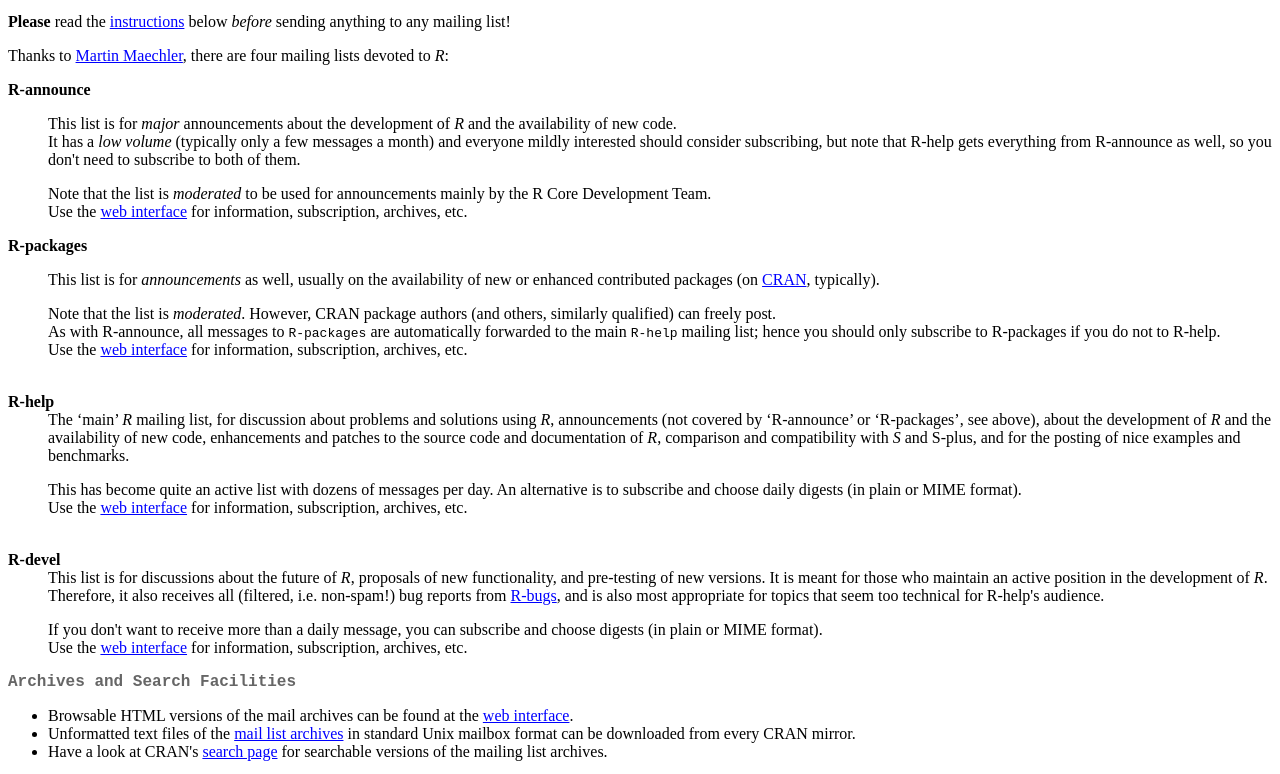
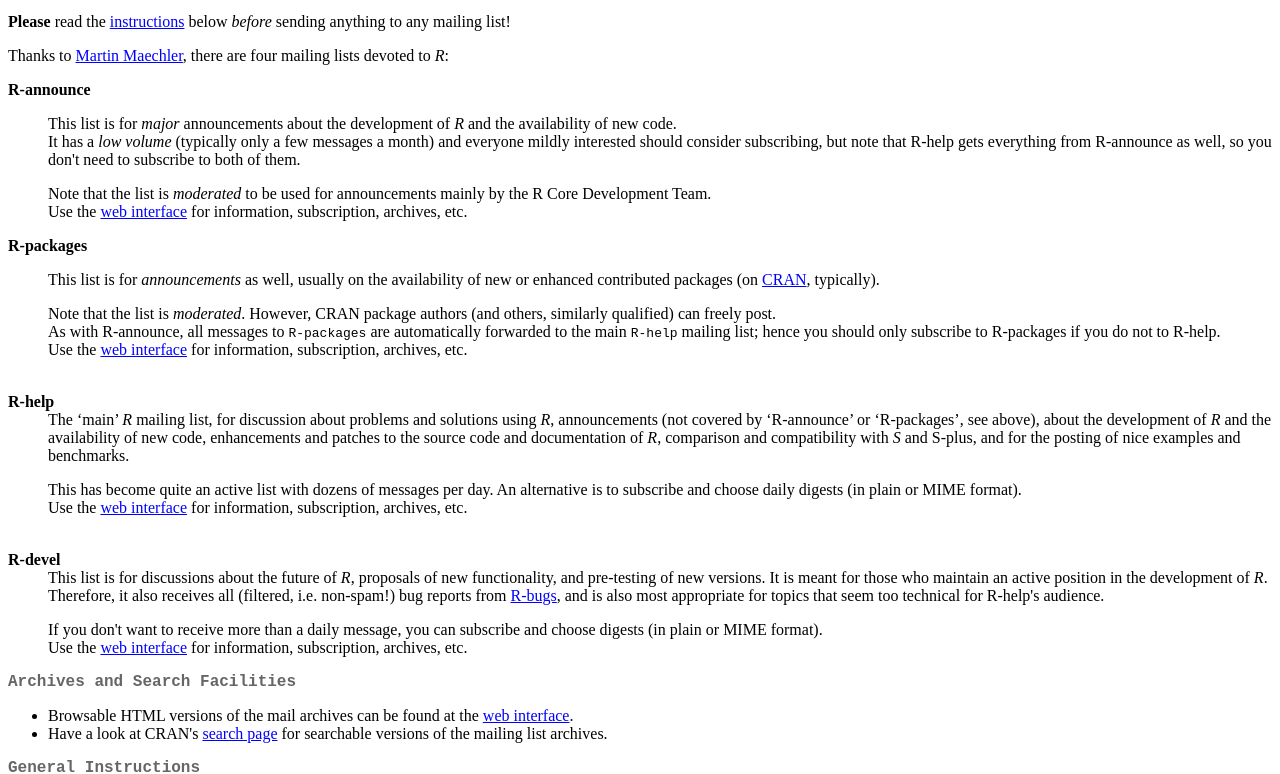
Before and after one commit to r-devel/r-project-web, a plain HTML site: page mail.html in a window 1280 px wide. Shown: the part 34-808 px from the top of the page. Drawn offline with Linux system fonts and the light colour scheme.

Commit message:
no more raw mail archives on CRAN
git-svn-id: https://svn.r-project.org/R-project-web/trunk@99 1153ebb8-59df-0310-8e53-ad3d7429db60

```diff
--- a/mail.html
+++ b/mail.html
@@ -99,11 +99,6 @@ Maechler</a>, there are four mailing lists devoted to <em>R</em>:</p>
 <ul>
   <li>Browsable HTML versions of the mail archives can be found at the <a
 	href="http://www.stat.math.ethz.ch/mailman/listinfo"> web interface</a>.
-
-  <li>Unformatted text files of the <a
-      href="http://cran.R-project.org/doc/mail-archives" target="_top">mail list
-      archives</a> in standard Unix mailbox format can be downloaded from
-      every CRAN mirror.
   <li>Have a look at CRAN's <a
   href="http://cran.R-project.org/search.html">search page</a> for
   searchable versions of the mailing list archives.
@@ -157,7 +152,6 @@ to have code which reliably reproduces the problem, see the
 <p>
 <hr>
 <address><a href="mailto:cran@R-project.org">cran@R-project.org</a></address>
-<!-- hhmts start -->
-Last modified: Sept 16, 2003 by Martin Maechler
+<!-- hhmts start -->Last modified: October 24, 2003 by Friedrich Leisch
 <!-- hhmts end -->
 </body> </html>
```
